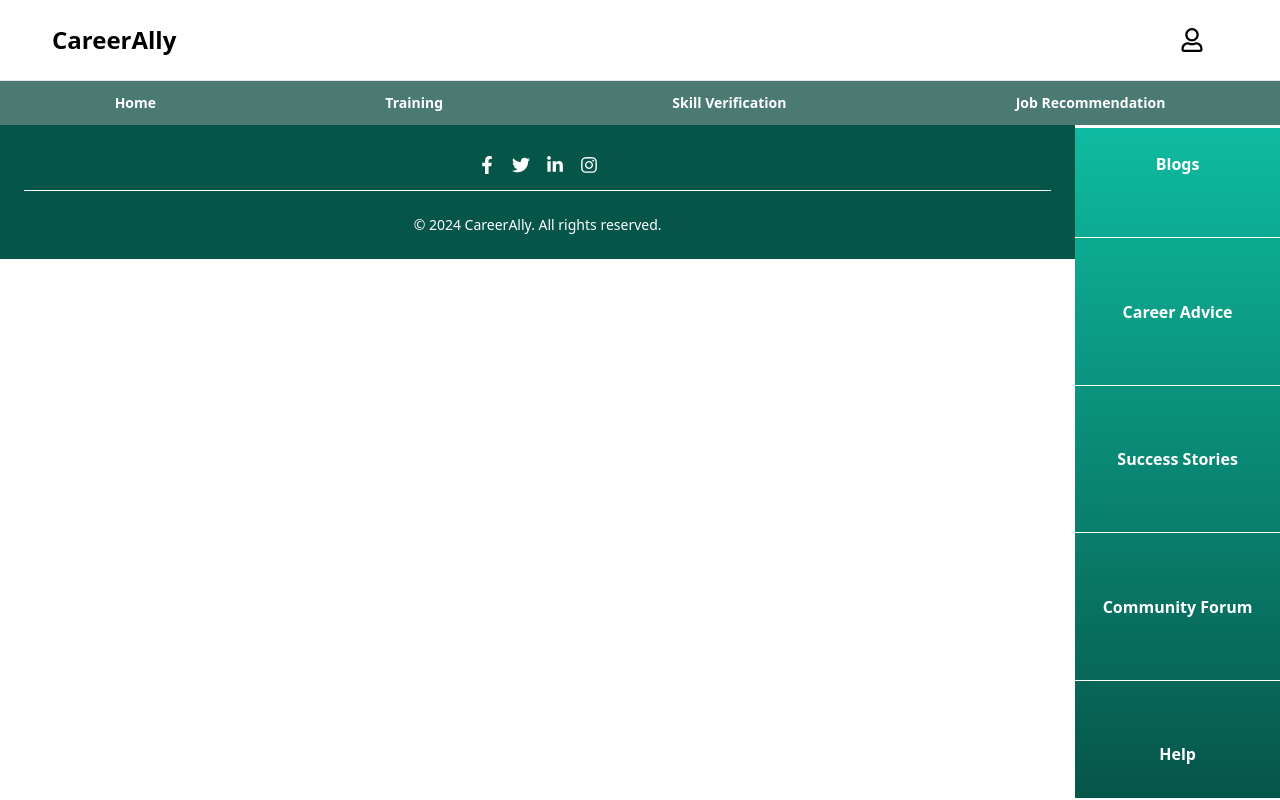
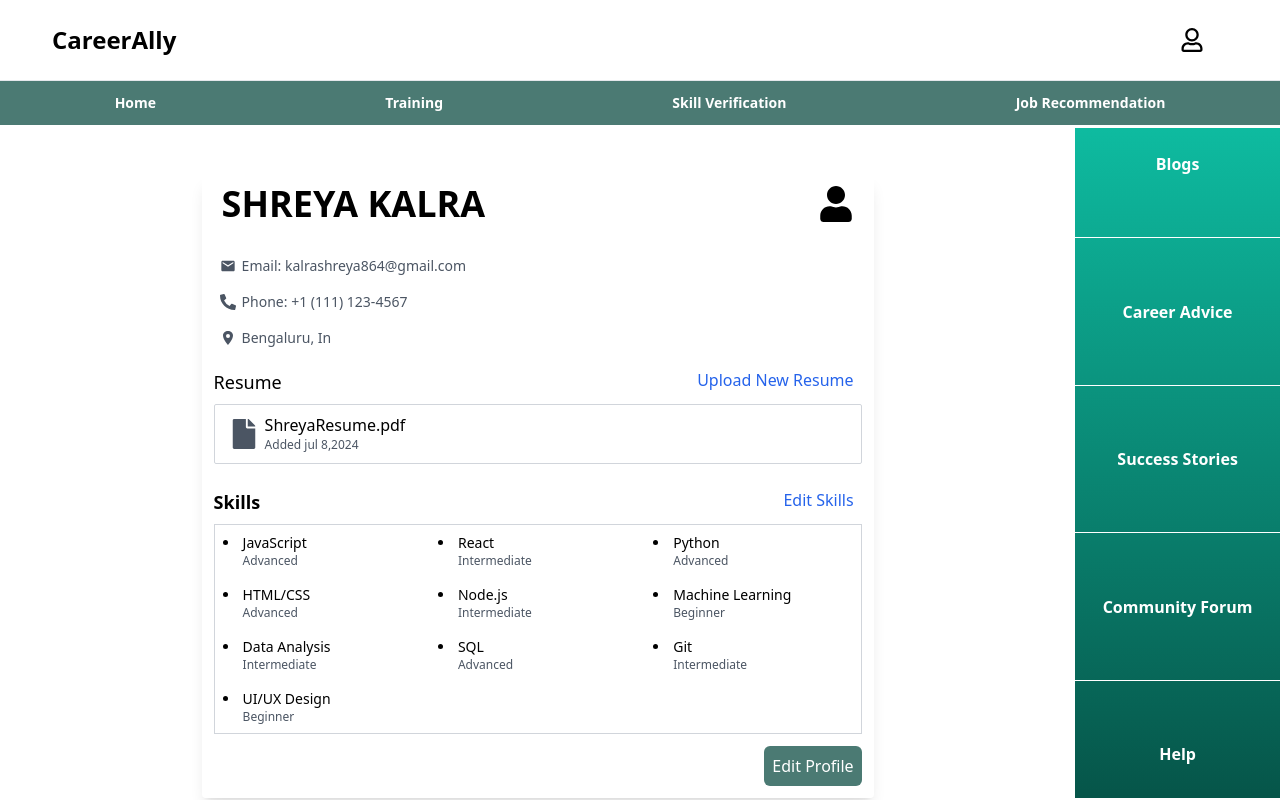
Before and after one commit to Muskan-Sinha/SIH-1628, a React (Create React App) app: page /userprofile in a window 1280 px wide. Built offline with nearby package versions, Linux system fonts and the light colour scheme.

Commit message:
Profile Page

```diff
--- a/src/App.js
+++ b/src/App.js
@@ -10,6 +10,7 @@ import SidebarDesk from "./components/SidebarDesk";
 import Footer from "./components/Footer";
 import TrainingRecomms from "./components/Trainingrecomms";
 import ResumeBuilder from "./components/ResumeBuilder";
+import UserProfile from "./components/UserProfile";
 
 function App() {
   return (
@@ -24,6 +25,7 @@ function App() {
               <Route path="/signup" element={<SignUp />} />
               <Route path="/signin" element={<SignIn />} />
               <Route path="/" element={<Home />} />
+              <Route path="/userprofile" element={<UserProfile/>}/>
               <Route path="/jobpostingform" element={<JobPostingForm />} />
               <Route
                 path="/jobproviderdetails"
--- a/src/components/Footer.js
+++ b/src/components/Footer.js
@@ -15,11 +15,11 @@ const Footer = () => {
                         <h3 className="text-lg px-1 font-semibold">Contact Us</h3>
                         <div className='flex items-center'>
                             <p className='m-1 p-1'><MdEmail /></p>
-                            <p className="mt-2 text-sm">Email: support@careerally.com</p>
+                            <p className=" text-sm">Email: support@careerally.com</p>
                         </div>
                         <div className='flex items-center'>
                             <p className='m-1 p-1'><FaPhoneAlt /></p>
-                            <p className="mt-1 text-sm">Phone: +1 (555) 123-4567</p>
+                            <p className="text-sm">Phone: +1 (555) 123-4567</p>
 
                         </div>
                     </div>
--- a/src/components/JobRecm.js
+++ b/src/components/JobRecm.js
@@ -37,7 +37,7 @@ const JobRecm = () => {
     navigate("/jobrecommendations");
   };
   return (
-    <div className=" mx-auto mt-8 p-4 bg-white rounded shadow">
+    <div className=" max-w-5xl mx-auto mt-8 p-4 bg-white rounded shadow">
       <div className="flex justify-between ">
         <h2 className="text-xl md:text-xl font-semibold md:font-bold  text-center mb-6">
           Job Recommendations for You
@@ -49,7 +49,7 @@ const JobRecm = () => {
           View All
         </button>
       </div>
-      <div className="grid grid-cols-1  md:grid-cols-3 ">
+      <div className="grid grid-cols-1  md:grid-cols-2 lg:grid-cols-3 ">
         {JobDB.job_recommendations.map((job, index) => {
           if (index >= 3) return null;
           return <JobItem key={job.job_id} job={job} />;
--- a/src/components/Navbar.js
+++ b/src/components/Navbar.js
@@ -19,6 +19,11 @@ const Navbar = () => {
     navigate("/")
   }
 
+  const handleProfile = (e) => {
+    e.preventDefault();
+    navigate("/userprofile")
+  }
+
   return (
     <div className="">
       <div className="flex justify-between bg-white items-center">
@@ -26,7 +31,7 @@ const Navbar = () => {
           CareerAlly
         </p>
         <div className="flex">
-          <p className="p-3 text-2xl md:mr-16 hover:cursor-pointer">
+          <p onClick={handleProfile} className="p-3 text-2xl md:mr-16 hover:cursor-pointer">
             <FaRegUser />
           </p>
           <p className="sm:hidden right-0 ">
--- a/src/components/TrainingRecommendations.js
+++ b/src/components/TrainingRecommendations.js
@@ -44,7 +44,7 @@ const TrainingRecommendations = () => {
           View All
         </button>
       </div>
-      <div className="grid grid-cols-1 md:grid-cols-3 gap-1">
+      <div className="grid grid-cols-1 md:grid-cols-3 gap-2">
         {CoursesDB.training_recommendations.map((training, index) => {
           if (index >= 3) return null;
           return (
--- a/src/components/UserProfile.js
+++ b/src/components/UserProfile.js
@@ -0,0 +1,71 @@
+import { FaFile, FaPhoneAlt, FaUser } from "react-icons/fa"
+import { MdEmail } from "react-icons/md"
+import { IoLocationSharp } from "react-icons/io5";
+import { SkillDB } from "../constants/SkillDB";
+
+const SkillItem = ({ skill }) => {
+    return (
+        <div>
+            <li className="text-sm">{skill.skill_name}</li>
+            <p className="text-xs px-5 text-gray-600">
+                {skill.level}
+            </p>
+        </div>
+    );
+};
+
+
+const UserProfile = () => {
+    return (
+        <div className="md:mt-44 mb-20 mt-36 mx-auto max-w-2xl rounded shadow-lg">
+            <div className="text-2xl md:text-4xl flex font-semibold justify-between p-2 px-5">
+                <p className="">SHREYA KALRA</p>
+                <p className="mt-0.5"><FaUser /></p>
+            </div>
+            <div className="px-3 mt-4">
+                <div className="flex text-gray-600">
+                    <p className='my-1 p-1.5'><MdEmail /></p>
+                    <p className="mt-2 text-sm">Email: kalrashreya864@gmail.com</p>
+                </div>
+                <div className="flex text-gray-600">
+                    <p className='my-1 p-1.5'><FaPhoneAlt /></p>
+                    <p className="mt-2 text-sm">Phone: +1 (111) 123-4567</p>
+                </div>
+                <div className="flex text-gray-600">
+                    <p className="my-1 p-1.5"><IoLocationSharp /></p>
+                    <p className="mt-2 text-sm">Bengaluru, In</p>
+                </div>
+            </div>
+
+            <div className="p-3">
+                <div className="flex justify-between">
+                <p className="font-medium text-lg pb-2">Resume</p>
+                <p className="text-blue-600 px-2 hover:cursor-pointer hover:text-lg">Upload New Resume</p>
+                </div>
+                <div className="flex border border-gray-300 p-2 rounded-sm">
+                    <p className="p-1.5 text-gray-600 text-3xl"><FaFile /></p>
+                    <div>
+                        <p>ShreyaResume.pdf</p>
+                        <p className="text-gray-600 text-xs ">Added jul 8,2024</p>
+                    </div>
+                </div>
+            </div>
+            <div className="p-3">
+                <div className="flex justify-between">
+                    <p className="font-semibold pb-2 text-lg">Skills</p>
+                    <p className="text-blue-600 px-2 hover:cursor-pointer hover:text-lg">Edit Skills</p>
+                </div>
+                <div className="list-disc list-inside grid grid-cols-2 border border-gray-300 p-2 md:grid-cols-3 gap-4">
+                    {SkillDB.skills.map((skill, index) => (
+                        <SkillItem key={index} skill={skill} />
+                    ))}
+                </div>
+            </div>
+            <div className="flex justify-end px-3">
+                <button className="bg-[#4b7a73] p-2 mb-3 rounded-md text-white">Edit Profile</button>
+            </div>
+        </div>
+    )
+}
+
+export default UserProfile
```
Also changed, not shown: src/constants/UserDB.js (deleted).
